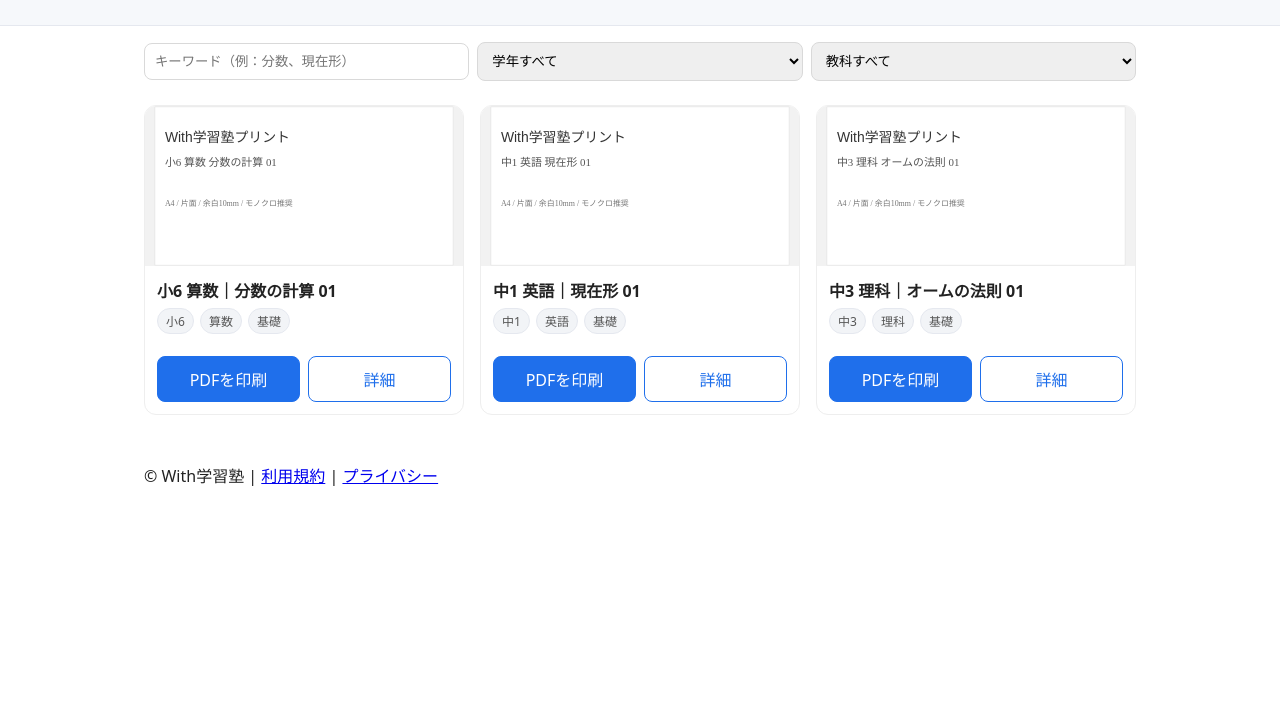
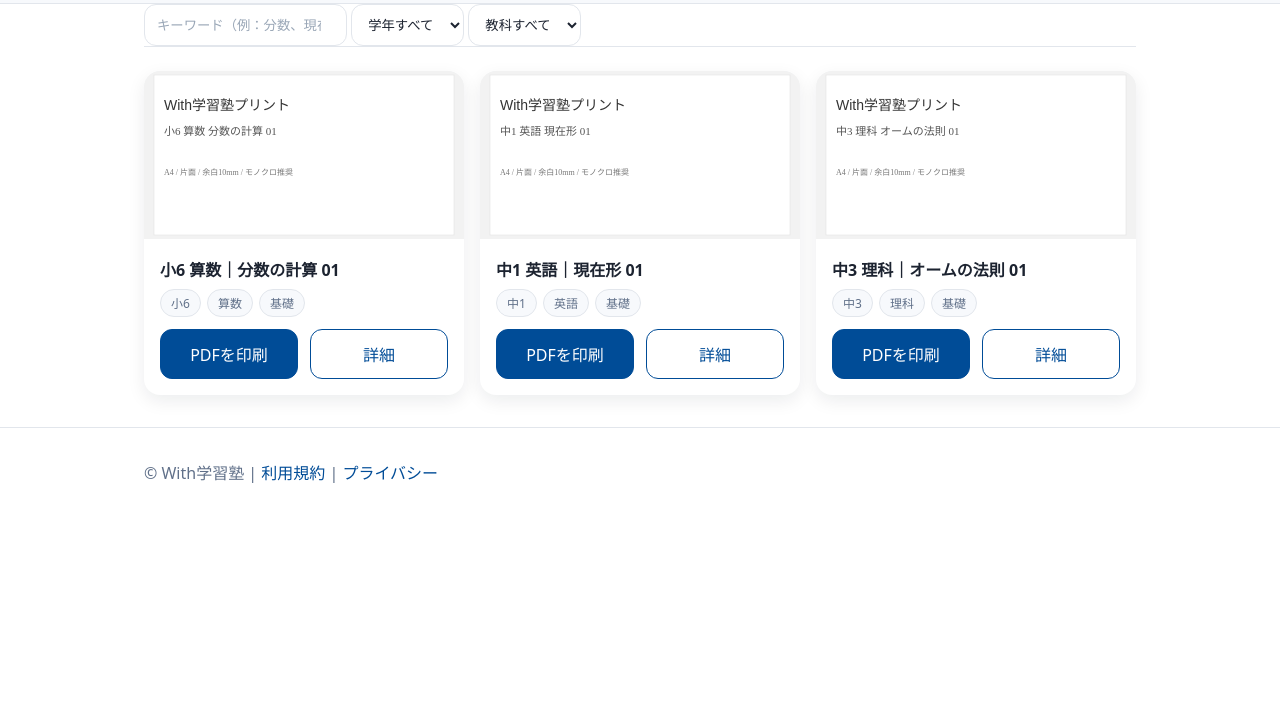
Before and after one commit to with-harmonics/with-worksheets-site, a plain HTML site: page index.html in a window 1280 px wide. Shown: the part 86-800 px from the top of the page. Drawn offline with Linux system fonts and the light colour scheme.

Commit message:
Update styles.css

```diff
--- a/styles.css
+++ b/styles.css
@@ -1,13 +1,92 @@
-*{box-sizing:border-box}html{font-family:system-ui,-apple-system,'Noto Sans JP',sans-serif;color:#222}
-body{margin:0;background:#fff}.wrap{max-width:1024px;margin:0 auto;padding:0 16px}
-.site-header{background:#f6f8fb;border-bottom:1px solid #e5e8ef;padding:24px 0}.site-header h1{margin:0;font-size:24px}.tagline{margin:4px 0 0;color:#666}
-.controls{display:flex;gap:8px;align-items:center;padding:16px 0;position:sticky;top:0;background:#fff}
-.controls input,.controls select{padding:10px;border:1px solid #d9d9d9;border-radius:8px;flex:1}
-.grid{display:grid;grid-template-columns:repeat(auto-fill,minmax(260px,1fr));gap:16px;padding:8px 0 32px}
-.card{border:1px solid #eee;border-radius:12px;overflow:hidden;background:#fff;display:flex;flex-direction:column}
-.card img{width:100%;height:160px;object-fit:cover;background:#fafafa}
-.card .meta{padding:12px 12px 4px 12px}.card .meta .title{font-size:16px;margin:0 0 4px 0}
-.card .meta .chips{display:flex;flex-wrap:wrap;gap:6px;margin:6px 0}.chip{background:#f2f4f7;border:1px solid #e5e8ef;border-radius:999px;padding:3px 8px;font-size:12px;color:#555}
-.card .actions{display:flex;gap:8px;padding:12px}.button{flex:1;text-align:center;text-decoration:none;border:1px solid #1f6feb;border-radius:8px;padding:10px 12px}
-.button.primary{background:#1f6feb;color:#fff}.button.secondary{background:#fff;color:#1f6feb}
-@page{size:A4;margin:10mm}@media print{header,footer,.controls{display:none}.card{break-inside:avoid}}
+/* ====== With学習塾 カラートークン ====== */
+/* ブランディングに合わせた深いブルー基調（公式HP参照） */
+:root{
+  --bg: #ffffff;
+  --bg-soft: #f7f9fc;
+  --line: #e2e6ec;
+  --text: #1c2330;
+  --muted: #607089;
+  --brand: #004C97;     /* メインブルー */
+  --accent: #4CAF50;    /* 補助（CTA/ラベル等に控えめに） */
+  --brand-weak: #e6f0fa;
+  --radius: 16px;
+  --shadow: 0 6px 18px rgba(10, 20, 40, .08);
+  --space-1: 4px; --space-2: 8px; --space-3: 12px; --space-4: 16px;
+  --space-5: 24px; --space-6: 32px; --space-7: 48px;
+}
+
+/* ダークモードも破綻しない程度に */
+@media (prefers-color-scheme: dark){
+  :root{
+    --bg: #0b1220; --bg-soft: #101828; --line: #273044;
+    --text: #e9eef7; --muted: #a8b3c7;
+    --brand: #5da6ff; --accent: #6ddf88; --brand-weak: #182645;
+    --shadow: 0 10px 24px rgba(0,0,0,.35);
+  }
+}
+
+/* ====== Base ====== */
+*{box-sizing:border-box}
+html{font-family:"Noto Sans JP",system-ui,sans-serif;color:var(--text);background:var(--bg)}
+body{margin:0}
+.wrap{max-width:1024px;margin:0 auto;padding:0 var(--space-4)}
+h1,h2,h3{line-height:1.3;margin:0 0 var(--space-3)}
+p{line-height:1.7;color:var(--muted);margin:0 0 var(--space-3)}
+
+/* ====== Header ====== */
+.site-header{background:var(--bg-soft);border-bottom:1px solid var(--line)}
+.site-header .bar{display:flex;align-items:center;gap:var(--space-4);padding:var(--space-5) 0}
+.brand{display:flex;align-items:center;gap:var(--space-3)}
+.brand-logo{width:28px;height:28px;border-radius:8px;background:var(--brand)}
+.brand-name{font-weight:700;color:var(--text)}
+.tagline{color:var(--muted);font-size:14px}
+
+/* ====== Controls ====== */
+.controls{background:var(--bg);border-bottom:1px solid var(--line)}
+.controls .row{display:flex;gap:var(--space-3);align-items:center;padding:var(--space-4) 0}
+input[type=search], select{
+  flex:1;min-height:42px;padding:0 var(--space-3);
+  border:1px solid var(--line);border-radius:12px;background:var(--bg);color:var(--text);
+}
+input::placeholder{color:#9aa7b7}
+
+/* ====== Cards ====== */
+.grid{display:grid;grid-template-columns:repeat(auto-fill,minmax(260px,1fr));gap:var(--space-4);padding:var(--space-5) 0 var(--space-6)}
+.card{
+  border:none;border-radius:var(--radius);background:var(--bg);box-shadow:var(--shadow);
+  overflow:hidden;transition:transform .2s ease, box-shadow .2s ease;
+}
+.card:hover{transform:translateY(-3px)}
+.card img{width:100%;height:168px;object-fit:cover;background:var(--bg-soft)}
+.card .meta{padding:var(--space-4) var(--space-4) var(--space-3)}
+.card .title{font-size:16px;font-weight:600;margin:0 0 var(--space-2)}
+.chips{display:flex;flex-wrap:wrap;gap:6px}
+.chip{
+  font-size:12px;color:var(--muted);padding:4px 10px;border-radius:999px;
+  background:var(--bg-soft);border:1px solid var(--line)
+}
+.actions{display:flex;gap:var(--space-3);padding:0 var(--space-4) var(--space-4)}
+.button{
+  flex:1;text-align:center;text-decoration:none;padding:12px 14px;border-radius:12px;
+  border:1px solid var(--brand);transition:background .2s,color .2s,border-color .2s;
+}
+.button.primary{background:var(--brand);color:#fff}
+.button.primary:hover{background:#003a73}
+.button.secondary{background:transparent;color:var(--brand)}
+.button.secondary:hover{background:var(--brand-weak)}
+.button:focus{outline:3px solid var(--brand-weak);outline-offset:2px}
+
+/* ====== Footer ====== */
+.site-footer{border-top:1px solid var(--line);padding:var(--space-6) 0;color:var(--muted)}
+.site-footer a{color:var(--brand);text-decoration:none}
+.site-footer a:hover{text-decoration:underline}
+
+/* ====== Print ====== */
+@page{size:A4;margin:10mm}
+@media print{ header,footer,.controls{display:none} .card{break-inside:avoid} }
+
+/* ====== Small screens ====== */
+@media (max-width:560px){
+  .controls .row{flex-direction:column;align-items:stretch}
+  .actions{flex-direction:column}
+}
```
